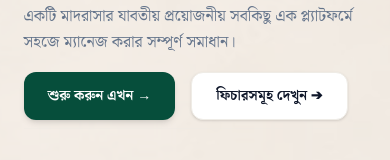
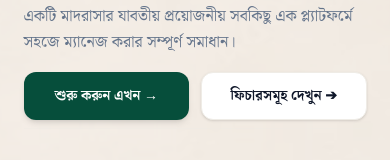
Before and after one commit to Mohammad-Nadil/edufilos, a Next.js app: page / in a window 390 px wide. Shown: the part 346-506 px from the top of the page. Built offline with nearby package versions, Linux system fonts and the light colour scheme.

Commit message:
banner button fixed

```diff
--- a/src/components/layouts/Banner.jsx
+++ b/src/components/layouts/Banner.jsx
@@ -75,16 +75,17 @@ export default function Banner() {
               : "EduFilos is a complete solution to manage students, teachers, fees, exams, attendance and everything your madrasha needs — in one powerful and easy-to-use platform."}
           </p>
 
-          <div className="flex flex-wrap items-center gap-4 pt-2">
+          <div className="grid grid-cols-2 gap-3 sm:flex sm:items-center justify-center sm:justify-start sm:gap-4 pt-2 w-full">
   <Link
     href="#register"
-              className="h-12 px-6 rounded-xl bg-primary text-primary-foreground font-bold text-sm shadow-md hover:opacity-95 hover:scale-[1.02] active:scale-[0.98] transition-all flex items-center justify-center gap-2"
+    className="h-12 px-3 sm:px-6 w-full sm:w-auto rounded-xl bg-primary text-primary-foreground font-bold text-sm shadow-md hover:opacity-95 hover:scale-[1.02] active:scale-[0.98] transition-all flex items-center justify-center gap-2 whitespace-nowrap"
   >
     {lang === "BN" ? "শুরু করুন এখন →" : "Get Started Now →"}
   </Link>
+
   <Link
     href="#features"
-              className="h-12 px-6 rounded-xl bg-card border border-border-custom text-foreground font-bold text-sm shadow-sm hover:opacity-95 hover:scale-[1.02] active:scale-[0.98] flex items-center justify-center gap-2 transition-all"
+    className="h-12 px-3 sm:px-6 w-full sm:w-auto rounded-xl bg-card border border-border-custom text-foreground font-bold text-sm shadow-sm hover:opacity-95 hover:scale-[1.02] active:scale-[0.98] transition-all flex items-center justify-center gap-2 whitespace-nowrap"
   >
     {lang === "BN" ? "ফিচারসমূহ দেখুন ➔" : "Explore Features ➔"}
   </Link>
--- a/src/components/layouts/Footer.jsx
+++ b/src/components/layouts/Footer.jsx
@@ -180,8 +180,7 @@ export default function Footer() {
               {lang === "BN" ? "ডেভেলপমেন্ট পার্টনার:" : "Developed by:"}
             </span>
 
-            {/* devonionX লোগো প্লেসহোল্ডার (একটি স্টাইলিশ মিনিমাল অনিয়ন/ডেভ আইকন) */}
-            <Image src={agencyLogo} alt="agency logo" className="max-w-40 contrast-0 dark:brightness-100"/>
+            <Image src={agencyLogo} alt="agency logo" className="max-w-40 contrast-0 dark:contrast-100"/>
           </Link>
         </div>
       </Container>
```
Lines whose indentation alone changed are shown as unchanged.
